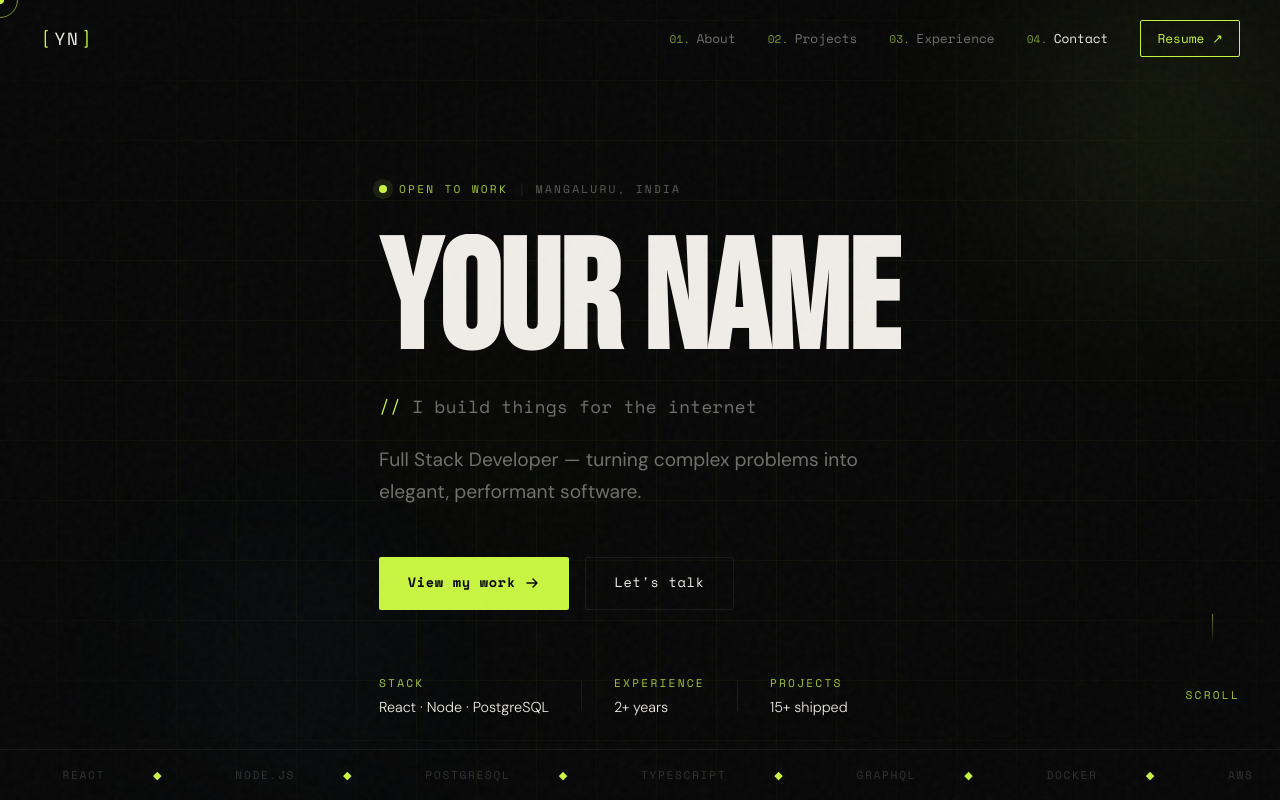
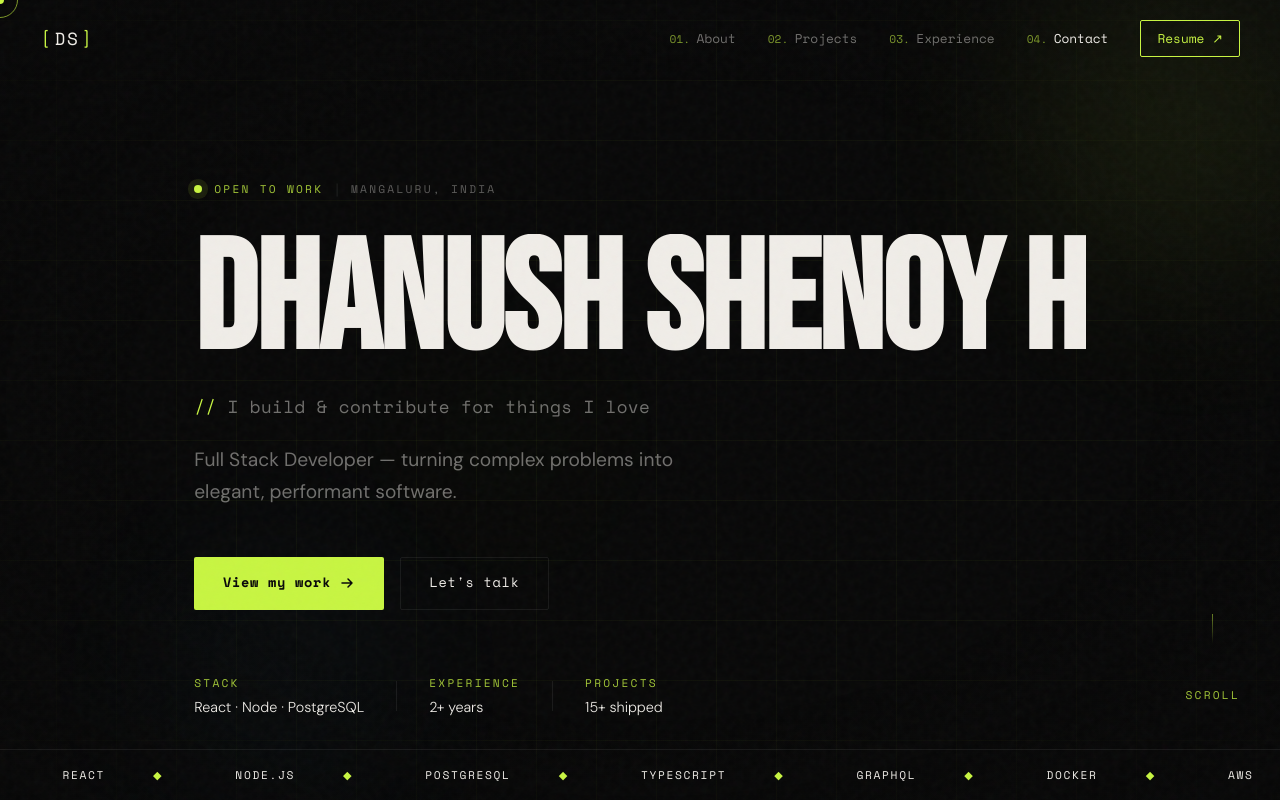
Before and after one commit to abbysallord/dhanush-shenoy-h, a React (Vite) app: page / in a window 1280 px wide. Shown: the top 800 px of the page. Built offline with nearby package versions, Linux system fonts and the light colour scheme.

Commit message:
updated Hero Section and changed the text color of the Nav items

```diff
--- a/src/components/Hero.css
+++ b/src/components/Hero.css
@@ -296,7 +296,7 @@
   font-size: 0.7rem;
   letter-spacing: 0.15em;
   text-transform: uppercase;
-  color: var(--text-faint);
+  color: var(--text-white);
 }
 
 .marquee-track span {
--- a/src/components/Hero.jsx
+++ b/src/components/Hero.jsx
@@ -4,8 +4,8 @@ import gsap from 'gsap';
 import './Hero.css';
 
 // ── CONFIG — replace with your own info ──────────────────────────
-const NAME = 'Your Name';
-const TAGLINE = 'I build things for the internet';
+const NAME = 'Dhanush Shenoy H';
+const TAGLINE = 'I build & contribute for things I love';
 const SUBTITLE = "Full Stack Developer — turning complex problems into elegant, performant software.";
 const LOCATION = 'Mangaluru, India';
 const STATUS = { text: 'Open to work', active: true };
--- a/src/components/Navbar.jsx
+++ b/src/components/Navbar.jsx
@@ -39,7 +39,7 @@ export default function Navbar() {
       <div className="nav-inner">
         <a className="nav-logo" onClick={() => window.scrollTo({ top: 0, behavior: 'smooth' })}>
           <span className="logo-bracket">[</span>
-          <span className="logo-name">YN</span>
+          <span className="logo-name">DS</span>
           <span className="logo-bracket">]</span>
         </a>
 
```
